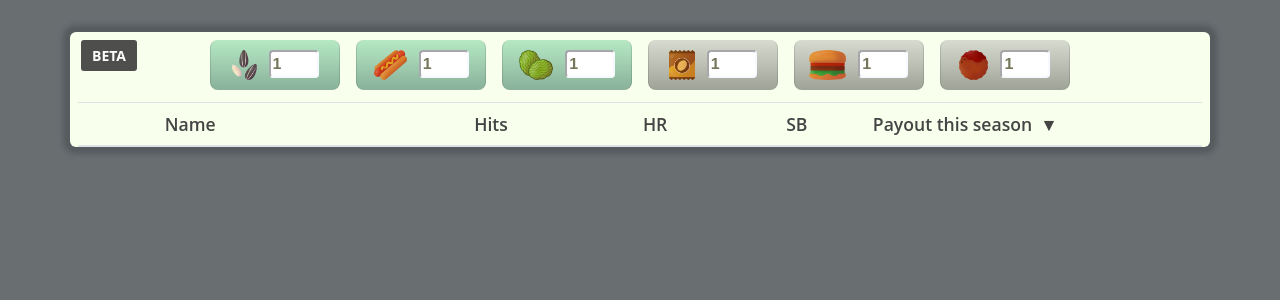
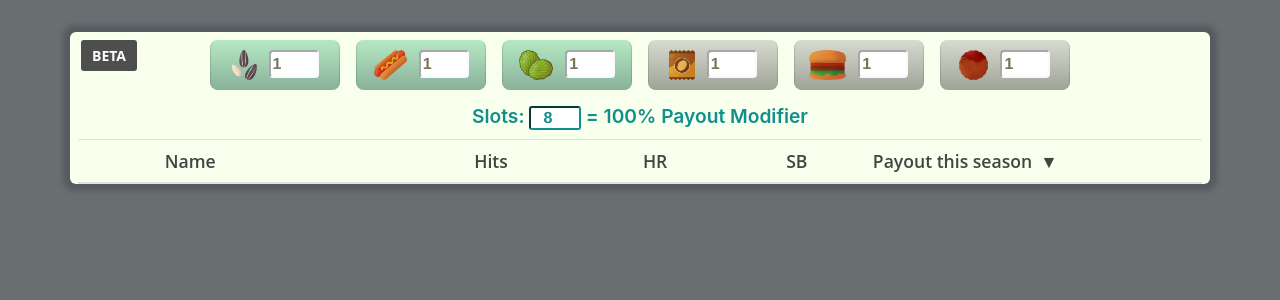
Before and after one commit to vblank182/blaseball-stlats-tlracker, a Flask app: template web/templates/index.html in a window 1280 px wide. Shown: the top 300 px of the page. Run offline with Flask 2, Linux system fonts and the light colour scheme; the template is opened without the code that fills it, so the values that code supplies are empty.

Commit message:
Added item slots selector for payout multiplier (WIP)

```diff
--- a/web/static/css/index.css
+++ b/web/static/css/index.css
@@ -195,6 +195,27 @@ body {
     background: hsl(0deg 0% 25% / 92%);
 }
 
+.slots_modifier_text {
+    display: inline;
+    font-weight: 600;
+    font-size: 1.2rem;
+    color: #118e8e;
+}
+#slots_modifier_num_box {
+    height: 24px;
+    width: 52px;
+    border-color: #118e8e;
+    border-radius: 3px;
+    text-align: center;
+
+    font-family: "Helvetica", sans-serif;
+    font-size: 1rem;
+    font-weight: 600;
+    color: #118e8e;
+}
+
+
+
 
 /* Responsive overrides */
 @media screen and (min-width: 0px) and (max-width: 767px) {
--- a/web/static/js/index.js
+++ b/web/static/js/index.js
@@ -13,17 +13,6 @@ function preload(state) {
         $(".sk-container").css("display", "none");
     }
 
-}
-
-function updateValues(element) {
-    // Update value attr to match current input box property value
-    $(element).attr("value", element.value);
-
-    // Update cookie for this item
-    saveCookie($(element).attr("name"), $(element).attr("value"))
-
-    // Refresh payouts with new numbers
-    updatePayouts();
 }
 
 function displayMultipliers() {
@@ -61,6 +50,13 @@ function initBinds() {
         }
         return false;
     });
+
+
+    // Set up binding to detect slot modifier selector changes
+    $("#slots_modifier_num_box").on("input", function () {
+        updateSlotsModifier();
+    });
+
 
     // Bind sort function to each header
     var columns = ["name", "hits", "hr", "sb", "payout_season"];
@@ -127,6 +123,35 @@ function initBinds() {
     }
 }
 
+function updateValues(element) {
+    // Update value attr to match current input box property value
+    $(element).attr("value", element.value);
+
+    // Update cookie for this item
+    saveCookie($(element).attr("name"), $(element).attr("value"));
+
+    // Refresh payouts with new numbers
+    updatePayouts();
+}
+
+function updateSlotsModifier() {
+    var modifiers = [650,350,250,190,150,125,110,100,90,80,70,63,56,50,45,39,34,30,25,21,17,13,9,5,0];
+
+    var numbox = $("#slots_modifier_num_box")[0];
+    var percentage = $("#slots_modifier_percentage")[0];
+
+    $(numbox).attr("value", numbox.value);  // Update value attr of num box
+
+    $(percentage)[0].innerHTML = modifiers[numbox.value - 1];  // Change percentage text to match new item slot count
+
+    // Update cookie for slot count
+    saveCookie($("#slots_modifier_num_box").attr("name"), $("#slots_modifier_num_box").attr("value"));
+
+    // Refresh payouts with new numbers
+    updatePayouts();
+}
+
+
 // Cookies //
 function saveCookie(name, data) {
     cookie_name = "bst-" + name;
@@ -151,8 +176,16 @@ function getItemCounts() {
             $(this).attr("value", item_count);
         }
     });
+}
 
+
+function getSlotMultiplier() {
+    slot_count = loadCookie($("#slots_modifier_num_box").attr("name"));
+    if (slot_count != "") {
+        $("#slots_modifier_num_box").attr("value", slot_count);
+    }
 }
+
 
 function updatePayouts() {
 
@@ -223,9 +256,16 @@ function updatePayouts() {
         }
         else { var val_meatball = 0 }
 
+        // Read the slots multiplier value to multiply the final payout
+        var modvalue = $("#slots_modifier_percentage").html() / 100;
+
         // Update this player's payout column
         var payout = plyr_mult * (plyr_hits*val_sunflowerseeds + plyr_hr*val_hotdog + plyr_sb*val_pickles);
-        this.innerHTML = payout;
+
+        var payout_with_mod = Math.round(modvalue * payout);
+
+        this.innerHTML = payout_with_mod;
+
         //this.innerHTML = formatNumberWithCommas(payout);  // TODO: Need to fix comma sorting problem to use this
 
     });
--- a/web/templates/index.html
+++ b/web/templates/index.html
@@ -141,7 +141,24 @@
             <!-- Start of Meatball -->
 
 
+
         </div>
+
+
+        <div class="row" style="padding-bottom: 0.5rem;">
+            <div class="container container-md" style="text-align: center;">
+                <div id="slots_modifier">
+                    <div class="slots_modifier_text">Slots: </div>
+                    <div style="display: inline;">
+                        <input id="slots_modifier_num_box" type="number" name="slots" min="1" max="24" value="8">
+                    </div>
+
+                    <div class="slots_modifier_text">=&nbsp;<span id="slots_modifier_percentage"></span>% Payout Modifier</div>
+
+                </div>
+            </div>
+        </div>
+
     </div>
 
 
@@ -220,13 +237,20 @@
 
         initBinds();
 
-        // Update item counts with cookies if available
+        // Update item counts with cookies if available (must be done before first update)
         getItemCounts();
+
+        // Update number of slots with cookie if available (must be done before first update)
+        getSlotMultiplier();
 
         // Refresh table payout numbers
         updatePayouts();
 
+        // Print player coin multipliers if applicable
         displayMultipliers();
+
+        // Initial update for slot number percentage
+        updateSlotsModifier();
 
         // Sort by payouts
         sortTable("stats_table", "stats_payout_season", "int", "descending");
```
Lines whose indentation alone changed are shown as unchanged.
